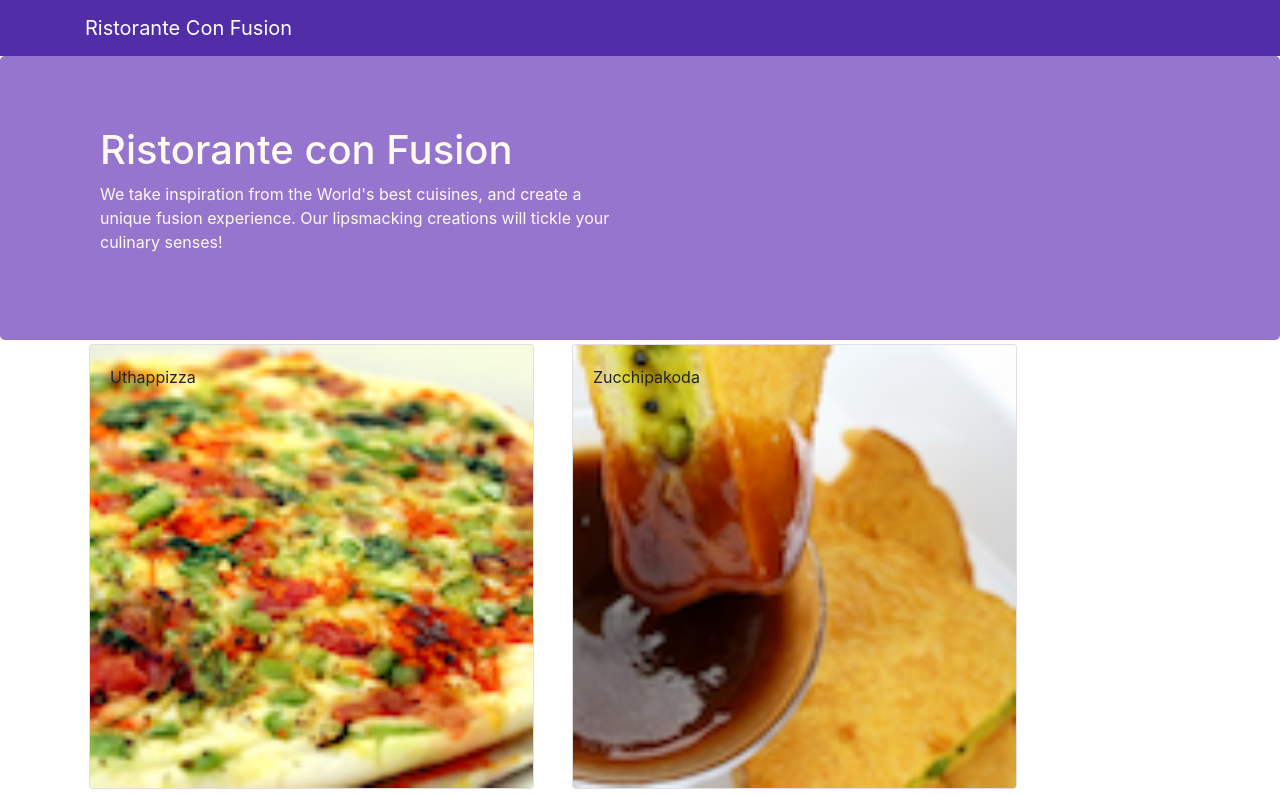
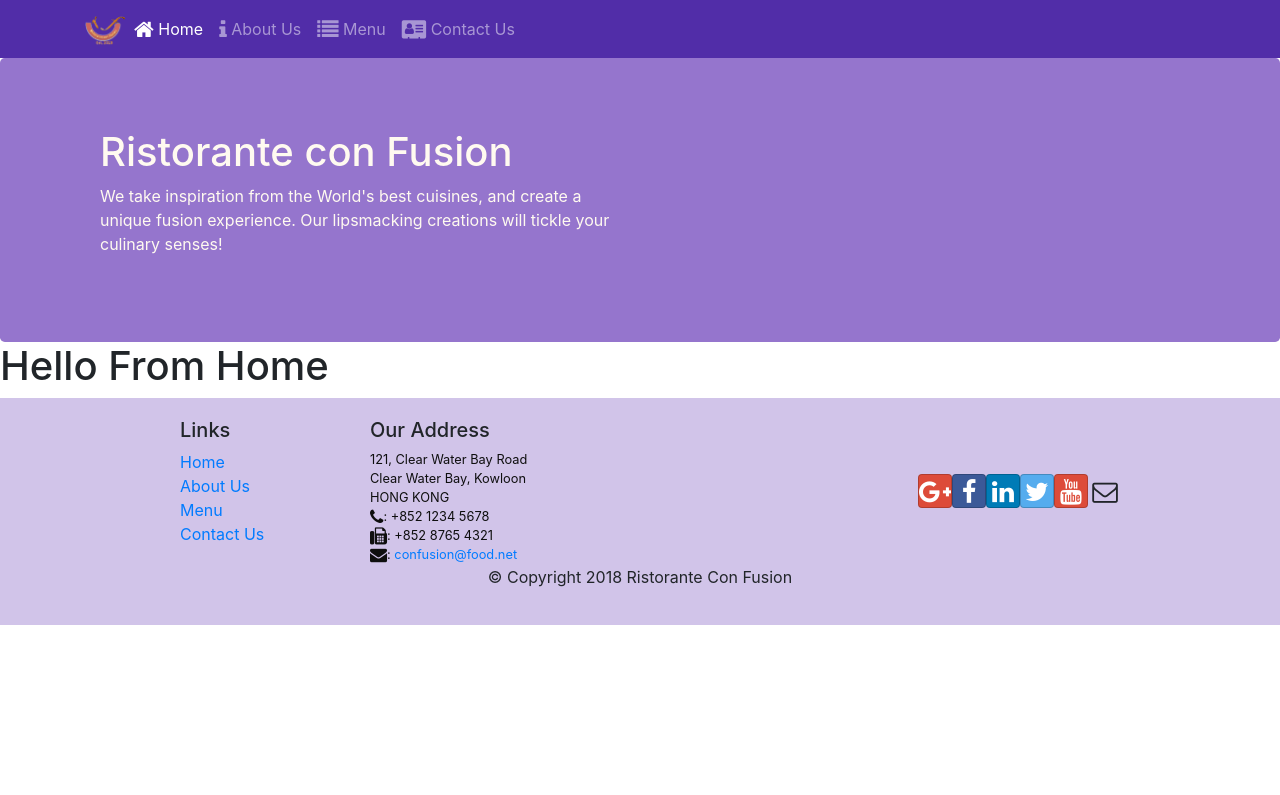
Before and after one commit to aishakhan0925/CourseraFirstAssignment, a React (Create React App) app: page /home in a window 1280 px wide. Shown: the top 795 px of the page. Built offline with nearby package versions, Linux system fonts and the light colour scheme.

Commit message:
React Router Done

```diff
--- a/package.json
+++ b/package.json
@@ -10,6 +10,7 @@
     "bootstrap-social": "5.1.1",
     "react": "^16.13.1",
     "react-dom": "^16.13.1",
+    "react-router-dom": "^5.2.0",
     "react-scripts": "3.4.1",
     "reactstrap": "^8.4.1"
   },
--- a/src/App.js
+++ b/src/App.js
@@ -1,12 +1,15 @@
 import React, { Component } from "react";
 import "./App.css";
+import { BrowserRouter } from "react-router-dom";
 import Main from "./components/MainComponent";
 class App extends Component {
   render() {
     return (
-      <div>
-        <Main />
-      </div>
+      <BrowserRouter>
+        <div>
+          <Main />
+        </div>
+      </BrowserRouter>
     );
   }
 }
--- a/src/components/Footer.js
+++ b/src/components/Footer.js
@@ -1,5 +1,5 @@
 import React from "react";
-
+import { Link } from "react-router-dom";
 function Footer(props) {
   return (
     <div className="footer">
@@ -9,16 +9,16 @@
             <h5>Links</h5>
             <ul className="list-unstyled">
               <li>
-                <a href="#">Home</a>
+                <Link to="/home">Home</Link>
               </li>
               <li>
-                <a href="#">About</a>
+                <Link to="/aboutus">About Us</Link>
               </li>
               <li>
-                <a href="#">Menu</a>
+                <Link to="/menu">Menu</Link>
               </li>
               <li>
-                <a href="contactus.html">Contact</a>
+                <Link to="/contactus">Contact Us</Link>
               </li>
             </ul>
           </div>
--- a/src/components/Header.js
+++ b/src/components/Header.js
@@ -1,13 +1,70 @@
 import React, { Component } from "react";
-import { Navbar, NavbarBrand, Jumbotron } from "reactstrap";
+import {
+  Nav,
+  Navbar,
+  NavbarBrand,
+  NavbarToggler,
+  Collapse,
+  NavItem,
+  Jumbotron,
+} from "reactstrap";
+import { NavLink } from "react-router-dom";
 
 class Header extends Component {
+  constructor(props) {
+    super(props);
+
+    this.toggleNav = this.toggleNav.bind(this);
+    this.state = {
+      isNavOpen: false,
+    };
+  }
+
+  toggleNav() {
+    this.setState({
+      isNavOpen: !this.state.isNavOpen,
+    });
+  }
+
   render() {
     return (
-      <React.Fragment>
-        <Navbar dark>
+      <div>
+        <Navbar dark expand="md">
           <div className="container">
-            <NavbarBrand href="/">Ristorante Con Fusion</NavbarBrand>
+            <NavbarToggler onClick={this.toggleNav} />
+            <NavbarBrand className="mr-auto" href="/">
+              <img
+                src="assets/images/logo.png"
+                height="30"
+                width="41"
+                alt="Ristorante Con Fusion"
+              />
+            </NavbarBrand>
+            <Collapse isOpen={this.state.isNavOpen} navbar>
+              <Nav navbar>
+                <NavItem>
+                  <NavLink className="nav-link" to="/home">
+                    <span className="fa fa-home fa-lg"></span> Home
+                  </NavLink>
+                </NavItem>
+                <NavItem>
+                  <NavLink className="nav-link" to="/aboutus">
+                    <span className="fa fa-info fa-lg"></span> About Us
+                  </NavLink>
+                </NavItem>
+                <NavItem>
+                  <NavLink className="nav-link" to="/menu">
+                    <span className="fa fa-list fa-lg"></span> Menu
+                  </NavLink>
+                </NavItem>
+                <NavItem>
+                  <NavLink className="nav-link" to="/contactus">
+                    <span className="fa fa-address-card fa-lg"></span> Contact
+                    Us
+                  </NavLink>
+                </NavItem>
+              </Nav>
+            </Collapse>
           </div>
         </Navbar>
         <Jumbotron>
@@ -24,9 +81,8 @@
             </div>
           </div>
         </Jumbotron>
-      </React.Fragment>
+      </div>
     );
   }
 }
-
 export default Header;
--- /dev/null
+++ b/src/components/HomeComponent.js
@@ -0,0 +1,9 @@
+import React from "react";
+
+export default function Home(props) {
+  return (
+    <div>
+      <h1>Hello From Home</h1>
+    </div>
+  );
+}
--- a/src/components/MainComponent.js
+++ b/src/components/MainComponent.js
@@ -1,10 +1,12 @@
 import React, { Component } from "react";
 import { Navbar, NavbarBrand } from "reactstrap";
 import { DISHES } from "../shared/dishes";
+import Home from "./HomeComponent";
 import Menu from "./MenuComponent";
 import Header from "./Header";
 import Footer from "./Footer";
 import DishDetail from "./DishDetail";
+import { Route, Switch, Redirect } from "react-router-dom";
 class Main extends Component {
   constructor(props) {
     super(props);
@@ -21,20 +23,34 @@
     });
   }
   render() {
+    const HomePage = () => {
+      return <Home />;
+    };
     return (
       <div>
         <Header />
-        <Menu
-          dishes={this.state.dishes}
-          onClick={(dishId) => this.onDishSelect(dishId)}
-        />
-        <DishDetail
+        <Switch>
+          <Route path="/home" component={HomePage} />
+          <Route
+            exact
+            path="/menu"
+            component={() => (
+              <Menu
+                dishes={this.state.dishes}
+                onClick={(dishId) => this.onDishSelect(dishId)}
+              />
+            )}
+          />
+          <Redirect to="/home" />
+        </Switch>
+        {/* <DishDetail
           dish={
             this.state.dishes.filter(
               (dish) => dish.id === this.state.selectedDish
             )[0]
           }
-        />
+        /> */}
+
         <Footer />
       </div>
     );
```
Also changed, not shown: 1 other file (tests, documents, lock files or other folders).
